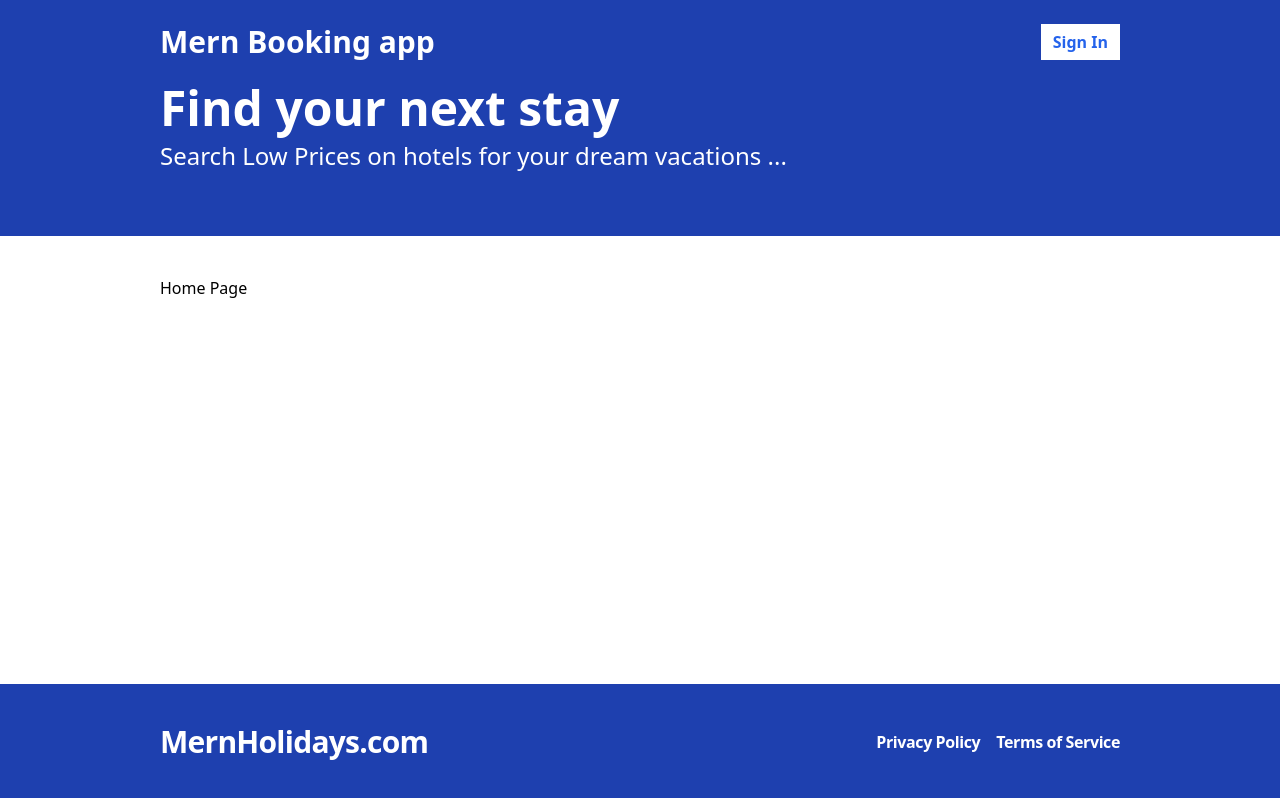
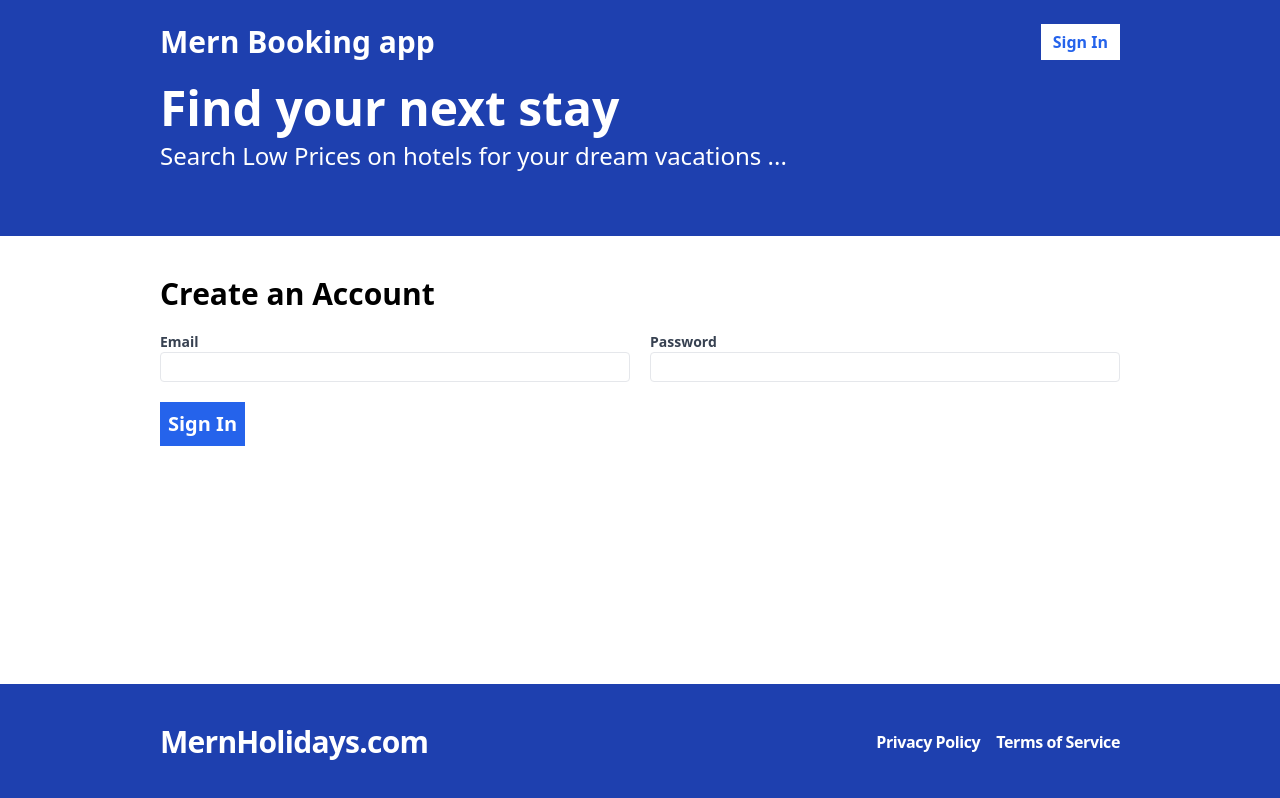
Before and after one commit to jaydee1112/mern-booking-app, a React (Vite) app in the folder frontend/: page /sign-in in a window 1280 px wide. Before the commit this address led to /. Built offline with nearby package versions, Linux system fonts and the light colour scheme; no server answers.

Commit message:
Implemented Log in functionality

```diff
--- a/frontend/src/App.tsx
+++ b/frontend/src/App.tsx
@@ -6,6 +6,7 @@ import {
 } from 'react-router-dom';
 import Layout from './layouts/Layout';
 import Register from './pages/Register';
+import Signin from './pages/Signin';
 function App() {
   return (
     <Router>
@@ -35,6 +36,15 @@ function App() {
             </Layout>
           }
         />
+
+        <Route
+          path='/sign-in'
+          element={
+            <Layout>
+              <Signin />
+            </Layout>
+          }
+        />
         <Route path='*' element={<Navigate to='/' />} />
       </Routes>
     </Router>
--- a/frontend/src/api-clients.ts
+++ b/frontend/src/api-clients.ts
@@ -1,5 +1,23 @@
 import { RegisterFormData } from './pages/Register';
+import { LoginFormData } from './pages/Signin';
+
 const API_BASE_URL = import.meta.env.VITE_API_BASE_URL;
+
+export const Signin = async (formData: LoginFormData) => {
+  const response = await fetch(`${API_BASE_URL}/api/auth/login`, {
+    method: 'POST',
+    credentials: 'include', // include any https cookies along with the request
+    headers: {
+      'Content-type': 'application/json',
+    },
+    body: JSON.stringify(formData),
+  });
+  const responseBody = await response.json();
+  if (!response.ok) {
+    throw new Error(responseBody.message);
+  }
+};
+
 export const register = async (formData: RegisterFormData) => {
   const response = await fetch(`${API_BASE_URL}/api/users/register`, {
     method: 'POST',
--- a/frontend/src/components/Header.tsx
+++ b/frontend/src/components/Header.tsx
@@ -3,6 +3,7 @@ import { useAppContext } from '../contexts/AppContext';
 
 const Header = () => {
   const { isLoggedIn } = useAppContext();
+  console.log(isLoggedIn, 'isLoggedIn');
   return (
     <div className='bg-blue-800 py-6'>
       <div className='container mx-auto flex justify-between'>
--- a/frontend/src/contexts/AppContext.tsx
+++ b/frontend/src/contexts/AppContext.tsx
@@ -21,10 +21,15 @@ export const AppContextProvider = ({
   children: React.ReactNode;
 }) => {
   const [toast, setToast] = useState<ToastMessage | undefined>(undefined);
-  const { isError } = useQuery('validateRoken', apiClient.validateToken, {
-    retry: false,
-  });
-
+  const { isError, isLoading, isFetched } = useQuery(
+    'validateToken',
+    apiClient.validateToken,
+    {
+      retry: false,
+      refetchOnWindowFocus: false,
+    }
+  );
+  console.log(isFetched, 'True');
   return (
     <AppContext.Provider
       value={{
--- /dev/null
+++ b/frontend/src/pages/Signin.tsx
@@ -0,0 +1,79 @@
+import { useForm } from 'react-hook-form';
+import { useMutation } from 'react-query';
+import * as appiClient from '../api-clients';
+import { useAppContext } from '../contexts/AppContext';
+import { useNavigate } from 'react-router-dom';
+
+export type LoginFormData = {
+  email: string;
+  password: string;
+};
+const Signin = () => {
+  const {
+    register,
+    handleSubmit,
+    formState: { errors },
+  } = useForm<LoginFormData>();
+
+  const navigate = useNavigate();
+  const { showToast } = useAppContext();
+
+  const mutation = useMutation(appiClient.Signin, {
+    onSuccess: () => {
+      showToast({ message: 'Registeration Successful', type: 'SUCCESS' });
+      navigate('/');
+    },
+    onError: (error: Error) => {
+      showToast({ message: error.message, type: 'ERROR' });
+    },
+  });
+
+  const onSubmit = handleSubmit((data) => {
+    mutation.mutate(data);
+  });
+  return (
+    <form className='flex flex-col gap-5' onSubmit={onSubmit}>
+      <h2 className='text-3xl font-bold'> Create an Account</h2>
+      <div className='flex flex-col md:flex-row gap-5'>
+        <label className='text-gray-700 text-sm font-bold flex-1'>
+          Email
+          <input
+            type='email'
+            className='border rounded w-full py-1 px-2 font-normal'
+            {...register('email', { required: 'This Field is required' })}
+          ></input>
+          {errors.email && (
+            <span className='text-red-500'>{errors.email.message}</span>
+          )}
+        </label>
+        <label className='text-gray-700 text-sm font-bold flex-1'>
+          Password
+          <input
+            type='password'
+            className='border rounded w-full py-1 px-2 font-normal'
+            {...register('password', {
+              required: 'This Field is required',
+              minLength: {
+                value: 6,
+                message: 'Password must be at least 6 characters',
+              },
+            })}
+          ></input>
+          {errors.password && (
+            <span className='text-red-500'>{errors.password.message}</span>
+          )}
+        </label>
+      </div>
+
+      <span>
+        <button
+          className='bg-blue-600 text-white p-2 font-bold hover:bg-blue-500 text-xl'
+          type='submit'
+        >
+          Sign In
+        </button>
+      </span>
+    </form>
+  );
+};
+export default Signin;
```
Also changed, not shown: 2 other files (tests, documents, lock files or other folders).
